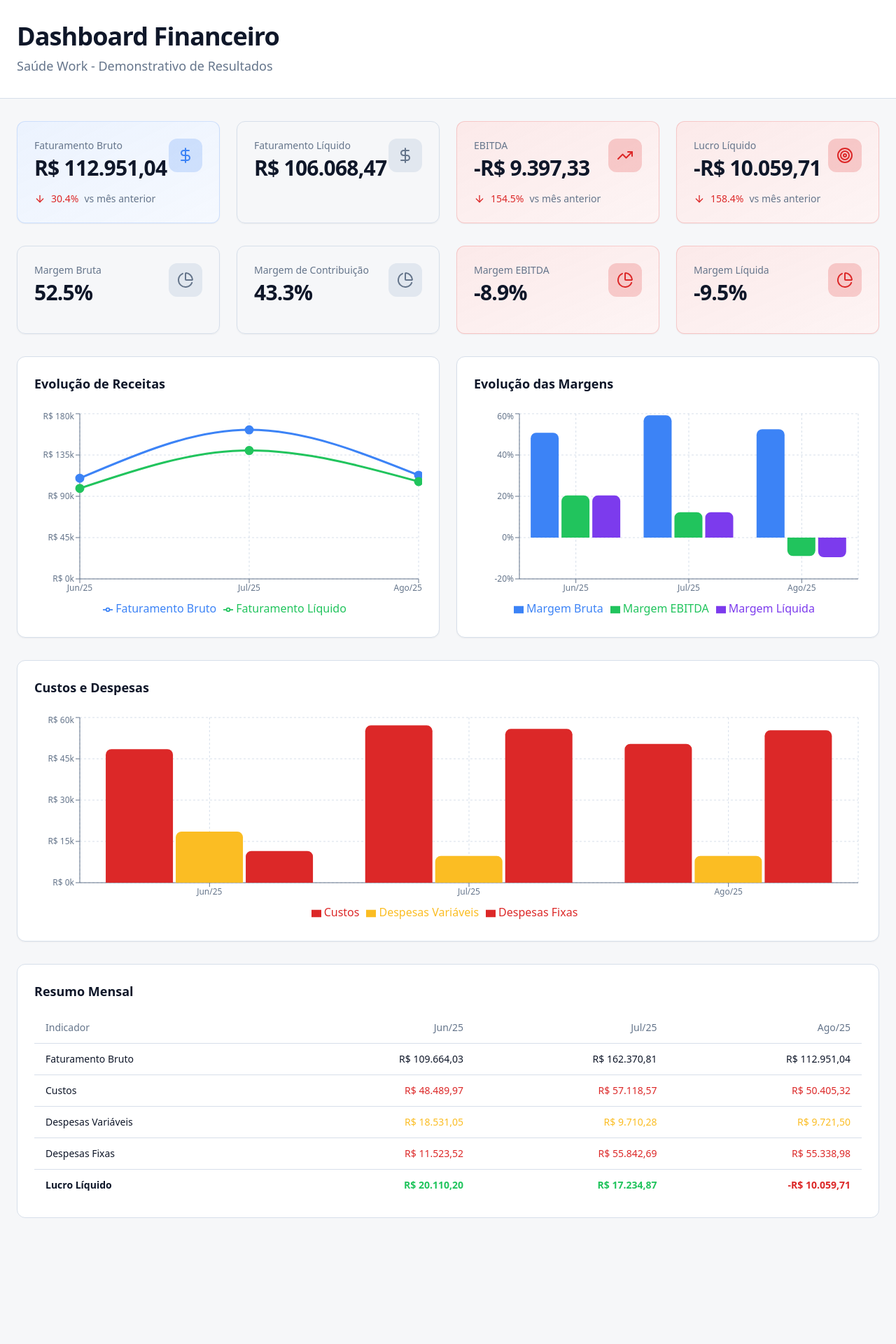
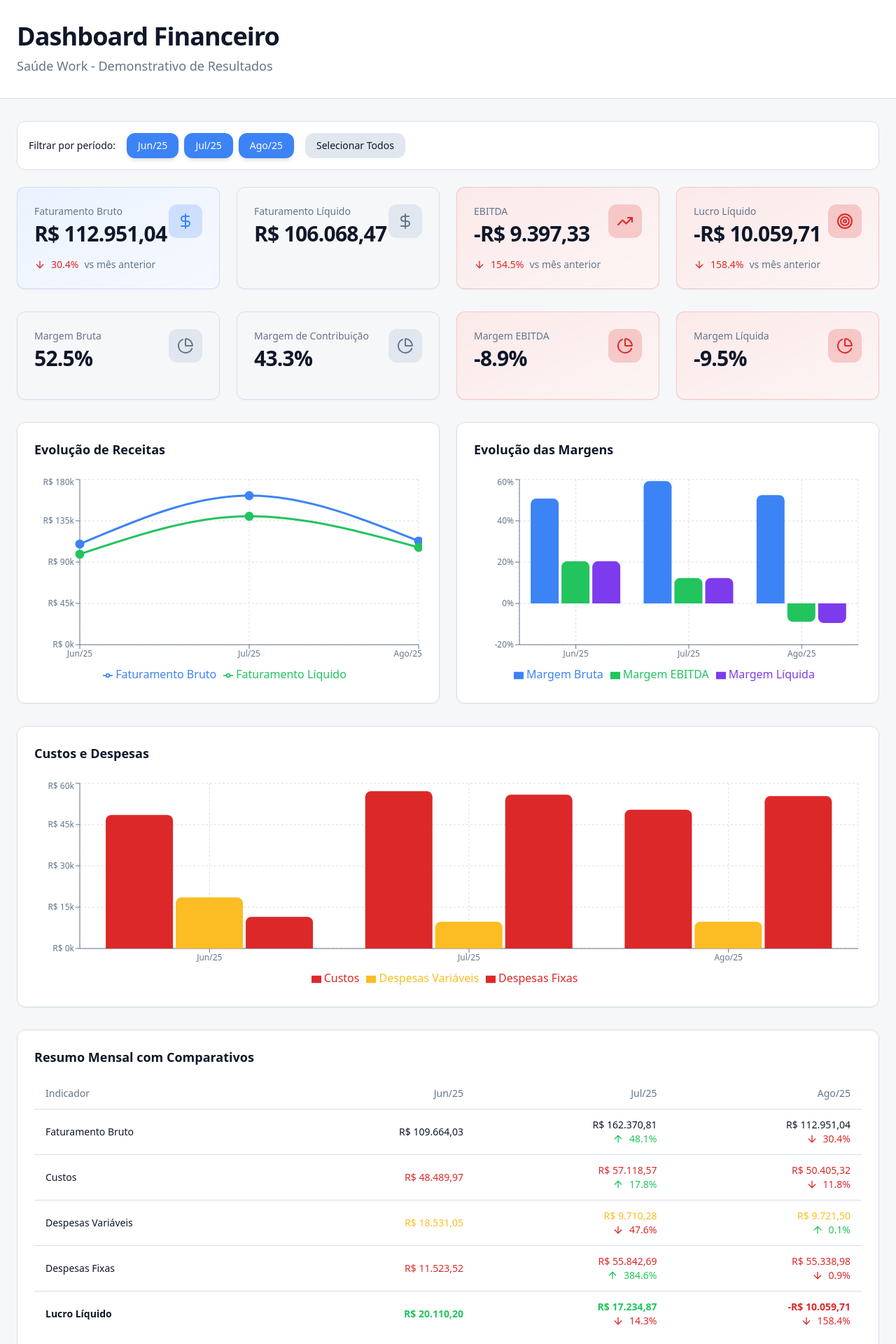
Before and after one commit to Leonardo220289/swfinanceiro, a React (Vite) app: page / in a window 1280 px wide. Shown: the top 1920 px of the page at 70% size. Before the commit the page ends 1772 px from the top, so only its background shows below. Built offline with nearby package versions, Linux system fonts and the light colour scheme; the HTML template or start-up script is replaced by a standard one.

Commit message:
Add dynamic filters and monthly comparisons

```diff
--- /dev/null
+++ b/src/components/MonthFilter.tsx
@@ -0,0 +1,52 @@
+import { Select, SelectContent, SelectItem, SelectTrigger, SelectValue } from "@/components/ui/select";
+import { financialData } from "@/data/financialData";
+
+interface MonthFilterProps {
+  selectedMonths: string[];
+  onMonthsChange: (months: string[]) => void;
+}
+
+export const MonthFilter = ({ selectedMonths, onMonthsChange }: MonthFilterProps) => {
+  const allMonths = financialData.map(d => d.month);
+
+  const handleSelectAll = () => {
+    onMonthsChange(allMonths);
+  };
+
+  const handleSelectMonth = (month: string) => {
+    if (selectedMonths.includes(month)) {
+      onMonthsChange(selectedMonths.filter(m => m !== month));
+    } else {
+      onMonthsChange([...selectedMonths, month]);
+    }
+  };
+
+  return (
+    <div className="flex flex-wrap gap-4 items-center mb-6 p-4 bg-card rounded-xl border">
+      <div className="flex items-center gap-2">
+        <span className="text-sm font-medium">Filtrar por período:</span>
+      </div>
+      <div className="flex flex-wrap gap-2">
+        {allMonths.map(month => (
+          <button
+            key={month}
+            onClick={() => handleSelectMonth(month)}
+            className={`px-4 py-2 rounded-lg text-sm font-medium transition-all ${
+              selectedMonths.includes(month)
+                ? "bg-primary text-primary-foreground shadow-md"
+                : "bg-muted text-muted-foreground hover:bg-muted/80"
+            }`}
+          >
+            {month}
+          </button>
+        ))}
+      </div>
+      <button
+        onClick={handleSelectAll}
+        className="px-4 py-2 rounded-lg text-sm font-medium bg-secondary text-secondary-foreground hover:bg-secondary/80 transition-all"
+      >
+        Selecionar Todos
+      </button>
+    </div>
+  );
+};
--- a/src/data/financialData.ts
+++ b/src/data/financialData.ts
@@ -84,3 +84,13 @@ export const calculateTrend = (current: number, previous: number): number => {
   if (previous === 0) return 0;
   return ((current - previous) / Math.abs(previous)) * 100;
 };
+
+export const getMonthData = (month: string) => {
+  return financialData.find(d => d.month === month);
+};
+
+export const getPreviousMonthData = (month: string) => {
+  const currentIndex = financialData.findIndex(d => d.month === month);
+  if (currentIndex <= 0) return null;
+  return financialData[currentIndex - 1];
+};
--- a/src/pages/Index.tsx
+++ b/src/pages/Index.tsx
@@ -2,11 +2,14 @@ import { KPICard } from "@/components/KPICard";
 import { RevenueChart } from "@/components/RevenueChart";
 import { MarginChart } from "@/components/MarginChart";
 import { ExpensesChart } from "@/components/ExpensesChart";
+import { MonthFilter } from "@/components/MonthFilter";
 import {
   DollarSign,
   TrendingUp,
   PieChart,
   Target,
+  ArrowUpIcon,
+  ArrowDownIcon,
 } from "lucide-react";
 import {
   getLatestMonth,
@@ -14,11 +17,20 @@ import {
   calculateTrend,
   formatCurrency,
   formatPercent,
+  financialData,
+  getMonthData,
+  getPreviousMonthData,
 } from "@/data/financialData";
+import { useState } from "react";
 
 const Index = () => {
-  const latest = getLatestMonth();
-  const previous = getPreviousMonth();
+  const [selectedMonths, setSelectedMonths] = useState<string[]>(
+    financialData.map(d => d.month)
+  );
+
+  const filteredData = financialData.filter(d => selectedMonths.includes(d.month));
+  const latest = filteredData[filteredData.length - 1] || getLatestMonth();
+  const previous = filteredData[filteredData.length - 2] || getPreviousMonth();
 
   const faturamentoBrutoTrend = calculateTrend(
     latest.faturamentoBruto,
@@ -29,6 +41,25 @@ const Index = () => {
     previous.lucroLiquido
   );
   const ebitdaTrend = calculateTrend(latest.ebitda, previous.ebitda);
+
+  const renderTrendCell = (current: number, previous: number | null) => {
+    if (!previous) return null;
+    const trend = calculateTrend(current, previous);
+    const isPositive = trend >= 0;
+
+    return (
+      <div className="flex items-center justify-end gap-2">
+        {isPositive ? (
+          <ArrowUpIcon className="h-4 w-4 text-accent" />
+        ) : (
+          <ArrowDownIcon className="h-4 w-4 text-destructive" />
+        )}
+        <span className={`text-sm font-medium ${isPositive ? "text-accent" : "text-destructive"}`}>
+          {Math.abs(trend).toFixed(1)}%
+        </span>
+      </div>
+    );
+  };
 
   return (
     <div className="min-h-screen bg-background">
@@ -48,6 +79,12 @@ const Index = () => {
 
       {/* Main Content */}
       <main className="container mx-auto px-6 py-8">
+        {/* Month Filter */}
+        <MonthFilter
+          selectedMonths={selectedMonths}
+          onMonthsChange={setSelectedMonths}
+        />
+
         {/* KPI Cards */}
         <div className="grid gap-6 md:grid-cols-2 lg:grid-cols-4 mb-8">
           <KPICard
@@ -122,7 +159,7 @@ const Index = () => {
 
         {/* Summary Table */}
         <div className="bg-card rounded-xl border p-6">
-          <h3 className="text-lg font-semibold mb-4">Resumo Mensal</h3>
+          <h3 className="text-lg font-semibold mb-4">Resumo Mensal com Comparativos</h3>
           <div className="overflow-x-auto">
             <table className="w-full text-sm">
               <thead>
@@ -130,77 +167,76 @@ const Index = () => {
                   <th className="text-left py-3 px-4 font-medium text-muted-foreground">
                     Indicador
                   </th>
-                  <th className="text-right py-3 px-4 font-medium text-muted-foreground">
-                    Jun/25
+                  {filteredData.map((data) => (
+                    <th key={data.month} className="text-right py-3 px-4 font-medium text-muted-foreground">
+                      <div>{data.month}</div>
                     </th>
-                  <th className="text-right py-3 px-4 font-medium text-muted-foreground">
-                    Jul/25
-                  </th>
-                  <th className="text-right py-3 px-4 font-medium text-muted-foreground">
-                    Ago/25
-                  </th>
+                  ))}
                 </tr>
               </thead>
               <tbody>
                 <tr className="border-b hover:bg-muted/50 transition-colors">
                   <td className="py-3 px-4 font-medium">Faturamento Bruto</td>
-                  <td className="py-3 px-4 text-right">
-                    {formatCurrency(109664.03)}
+                  {filteredData.map((data, idx) => {
+                    const prev = idx > 0 ? filteredData[idx - 1] : null;
+                    return (
+                      <td key={data.month} className="py-3 px-4">
+                        <div className="text-right">{formatCurrency(data.faturamentoBruto)}</div>
+                        {prev && renderTrendCell(data.faturamentoBruto, prev.faturamentoBruto)}
                       </td>
-                  <td className="py-3 px-4 text-right">
-                    {formatCurrency(162370.81)}
-                  </td>
-                  <td className="py-3 px-4 text-right">
-                    {formatCurrency(112951.04)}
-                  </td>
+                    );
+                  })}
                 </tr>
                 <tr className="border-b hover:bg-muted/50 transition-colors">
                   <td className="py-3 px-4 font-medium">Custos</td>
-                  <td className="py-3 px-4 text-right text-destructive">
-                    {formatCurrency(48489.97)}
+                  {filteredData.map((data, idx) => {
+                    const prev = idx > 0 ? filteredData[idx - 1] : null;
+                    return (
+                      <td key={data.month} className="py-3 px-4">
+                        <div className="text-right text-destructive">{formatCurrency(data.custos)}</div>
+                        {prev && renderTrendCell(data.custos, prev.custos)}
                       </td>
-                  <td className="py-3 px-4 text-right text-destructive">
-                    {formatCurrency(57118.57)}
-                  </td>
-                  <td className="py-3 px-4 text-right text-destructive">
-                    {formatCurrency(50405.32)}
-                  </td>
+                    );
+                  })}
                 </tr>
                 <tr className="border-b hover:bg-muted/50 transition-colors">
                   <td className="py-3 px-4 font-medium">Despesas Variáveis</td>
-                  <td className="py-3 px-4 text-right text-warning">
-                    {formatCurrency(18531.05)}
+                  {filteredData.map((data, idx) => {
+                    const prev = idx > 0 ? filteredData[idx - 1] : null;
+                    return (
+                      <td key={data.month} className="py-3 px-4">
+                        <div className="text-right text-warning">{formatCurrency(data.despesasVariaveis)}</div>
+                        {prev && renderTrendCell(data.despesasVariaveis, prev.despesasVariaveis)}
                       </td>
-                  <td className="py-3 px-4 text-right text-warning">
-                    {formatCurrency(9710.28)}
-                  </td>
-                  <td className="py-3 px-4 text-right text-warning">
-                    {formatCurrency(9721.50)}
-                  </td>
+                    );
+                  })}
                 </tr>
                 <tr className="border-b hover:bg-muted/50 transition-colors">
                   <td className="py-3 px-4 font-medium">Despesas Fixas</td>
-                  <td className="py-3 px-4 text-right text-destructive">
-                    {formatCurrency(11523.52)}
+                  {filteredData.map((data, idx) => {
+                    const prev = idx > 0 ? filteredData[idx - 1] : null;
+                    return (
+                      <td key={data.month} className="py-3 px-4">
+                        <div className="text-right text-destructive">{formatCurrency(data.despesasFixas)}</div>
+                        {prev && renderTrendCell(data.despesasFixas, prev.despesasFixas)}
                       </td>
-                  <td className="py-3 px-4 text-right text-destructive">
-                    {formatCurrency(55842.69)}
-                  </td>
-                  <td className="py-3 px-4 text-right text-destructive">
-                    {formatCurrency(55338.98)}
-                  </td>
+                    );
+                  })}
                 </tr>
                 <tr className="hover:bg-muted/50 transition-colors">
                   <td className="py-3 px-4 font-bold">Lucro Líquido</td>
-                  <td className="py-3 px-4 text-right font-bold text-accent">
-                    {formatCurrency(20110.20)}
+                  {filteredData.map((data, idx) => {
+                    const prev = idx > 0 ? filteredData[idx - 1] : null;
+                    const isPositive = data.lucroLiquido >= 0;
+                    return (
+                      <td key={data.month} className="py-3 px-4">
+                        <div className={`text-right font-bold ${isPositive ? "text-accent" : "text-destructive"}`}>
+                          {formatCurrency(data.lucroLiquido)}
+                        </div>
+                        {prev && renderTrendCell(data.lucroLiquido, prev.lucroLiquido)}
                       </td>
-                  <td className="py-3 px-4 text-right font-bold text-accent">
-                    {formatCurrency(17234.87)}
-                  </td>
-                  <td className="py-3 px-4 text-right font-bold text-destructive">
-                    {formatCurrency(-10059.71)}
-                  </td>
+                    );
+                  })}
                 </tr>
               </tbody>
             </table>
```
Lines whose indentation alone changed are shown as unchanged.
